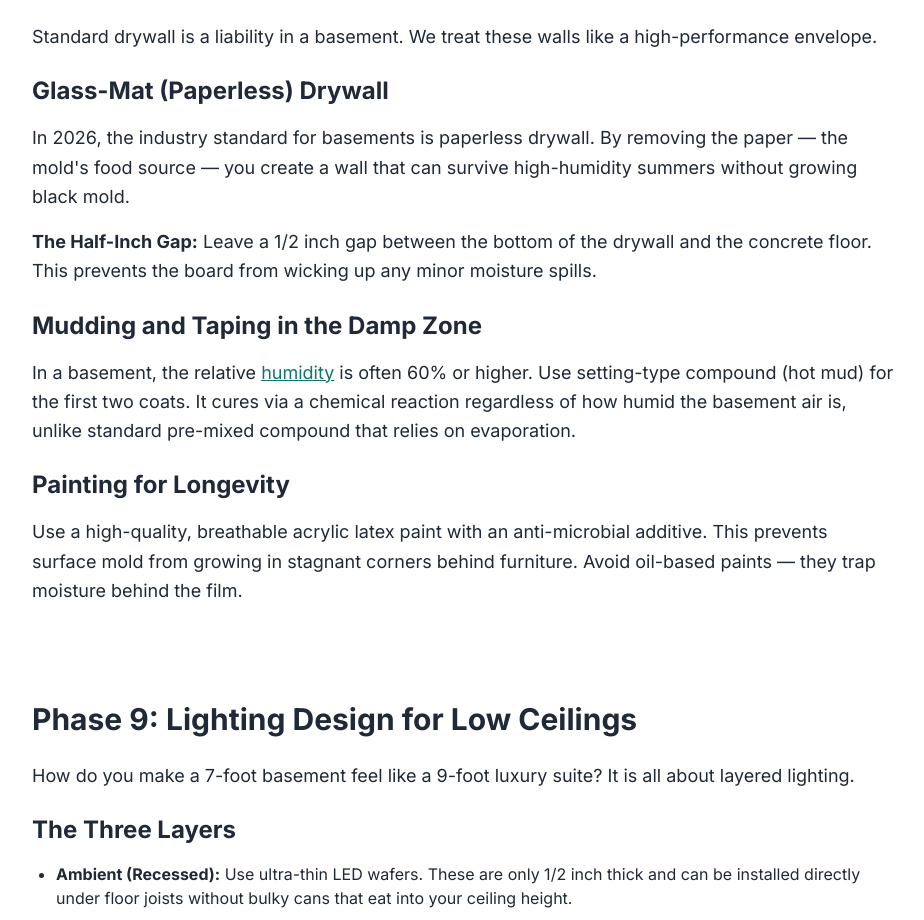
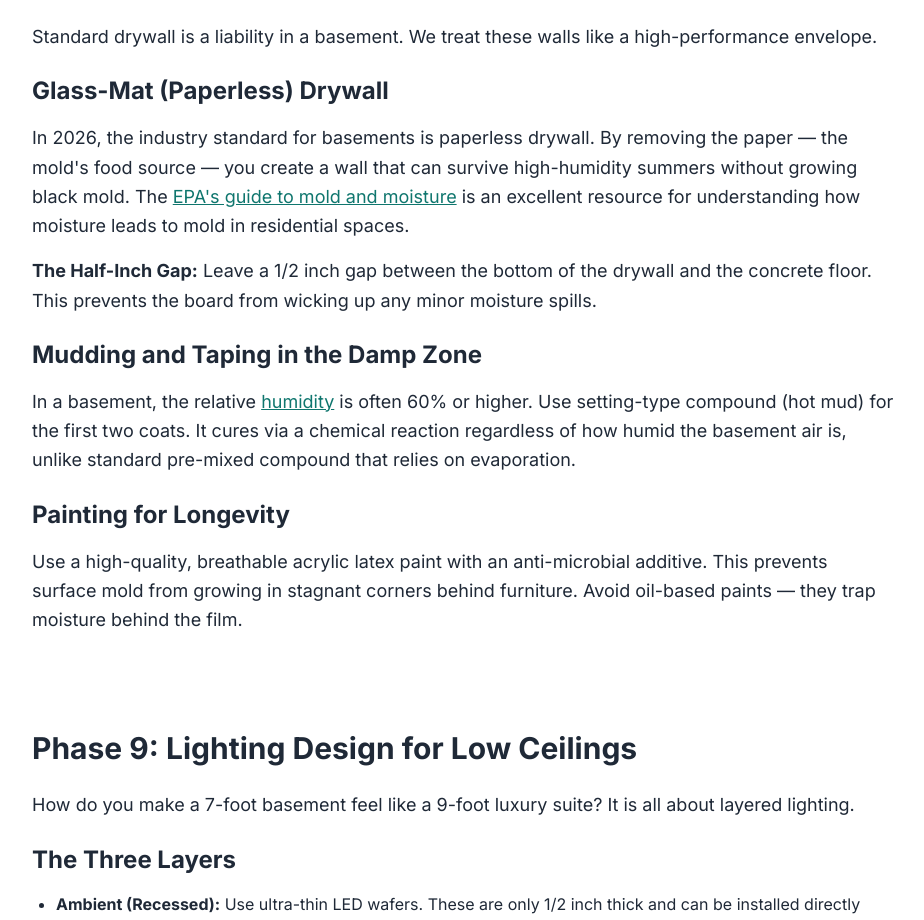
Before and after one commit to thebasementguide2026/basement-guide, a Next.js app: page /articles/how-to-finish-a-basement in a window 1280 px wide. Shown: the part 8181-9101 px from the top of the page, without its empty margins (176-1100 px from the left). Built offline with nearby package versions, Linux system fonts and the light colour scheme.

Commit message:
Add EPA mold/moisture external link to drywall section

```diff
--- a/app/articles/how-to-finish-a-basement/page.tsx
+++ b/app/articles/how-to-finish-a-basement/page.tsx
@@ -331,7 +331,7 @@ export default function HowToFinishBasement() {
         <p className="text-lg leading-relaxed mb-6">Standard drywall is a liability in a basement. We treat these walls like a high-performance envelope.</p>
 
         <h3 className="text-2xl font-bold mb-4">Glass-Mat (Paperless) Drywall</h3>
-        <p className="text-lg leading-relaxed mb-4">In 2026, the industry standard for basements is paperless drywall. By removing the paper — the mold&apos;s food source — you create a wall that can survive high-humidity summers without growing black mold.</p>
+        <p className="text-lg leading-relaxed mb-4">In 2026, the industry standard for basements is paperless drywall. By removing the paper — the mold&apos;s food source — you create a wall that can survive high-humidity summers without growing black mold. The <a href="https://www.epa.gov/mold/brief-guide-mold-moisture-and-your-home" target="_blank" rel="noopener noreferrer" className="text-teal-700 underline">EPA&apos;s guide to mold and moisture</a> is an excellent resource for understanding how moisture leads to mold in residential spaces.</p>
         <p className="text-lg leading-relaxed mb-6"><strong>The Half-Inch Gap:</strong> Leave a 1/2 inch gap between the bottom of the drywall and the concrete floor. This prevents the board from wicking up any minor moisture spills.</p>
 
         <h3 className="text-2xl font-bold mb-4">Mudding and Taping in the Damp Zone</h3>
```
